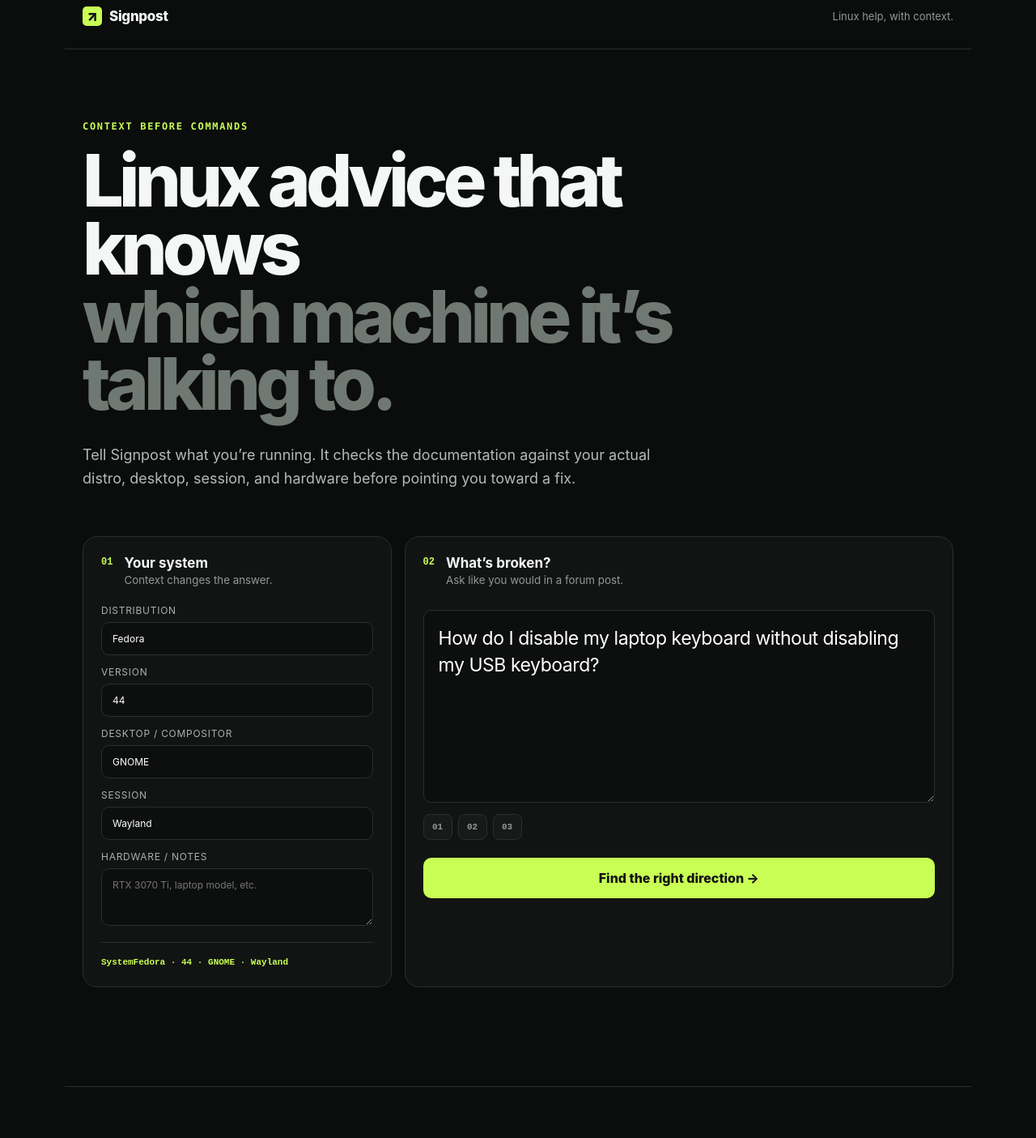
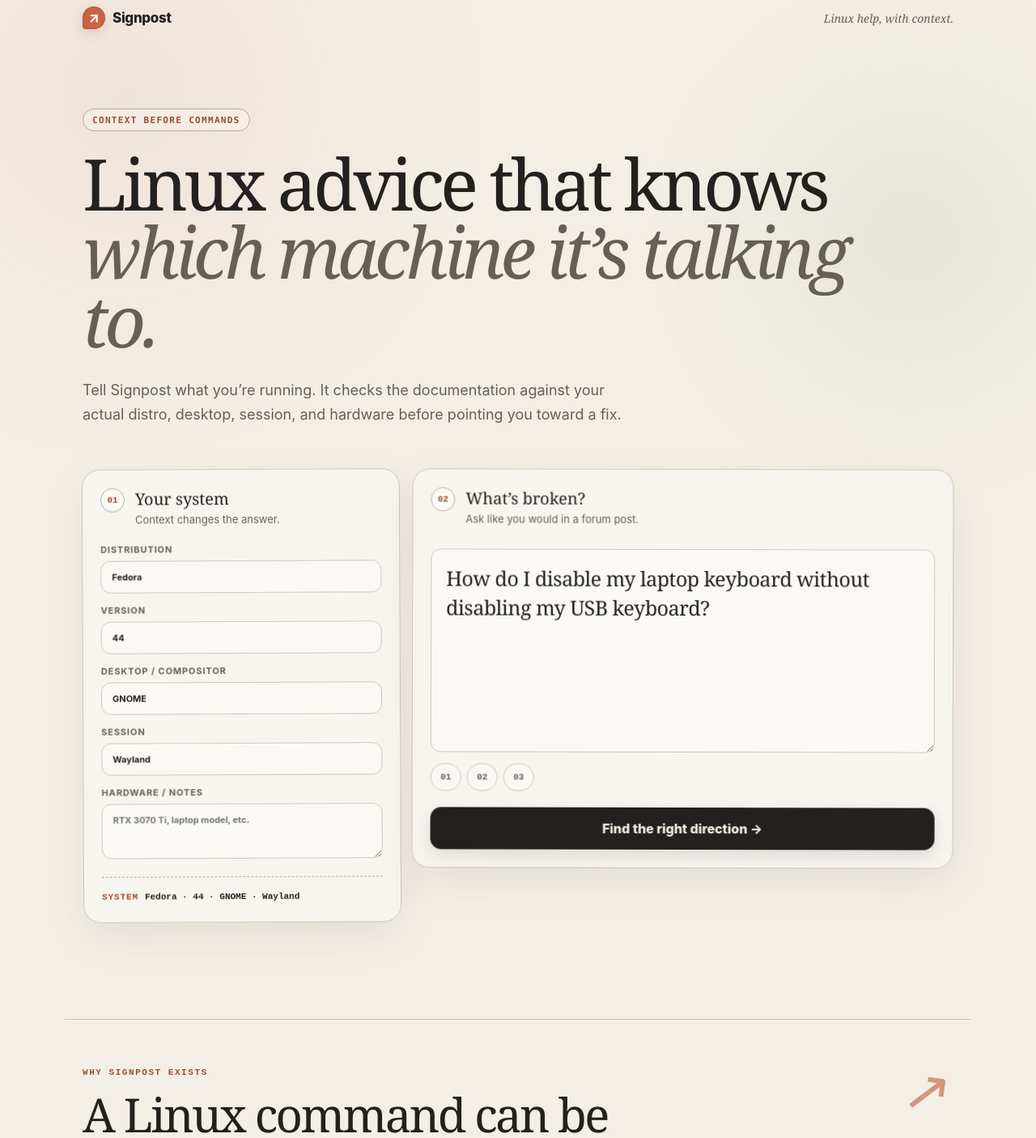
Before and after one commit to miflow13/signpost, a Next.js app: page / in a window 1280 px wide. Shown: the part 20-1425 px from the top of the page at 81% size. Built offline with nearby package versions, Linux system fonts and the light colour scheme.

Commit message:
style: redesign Signpost with warm editorial theme

```diff
--- a/app/globals.css
+++ b/app/globals.css
@@ -1,79 +1,499 @@
 :root {
-  --bg: #0b0c0c;
-  --panel: #121413;
-  --panel-2: #171a18;
-  --line: #2a2f2c;
-  --text: #f4f7f5;
-  --muted: #929a95;
-  --acid: #c9ff55;
-  --danger: #ff6b66;
+  --paper: #f3efe6;
+  --paper-deep: #e9e1d3;
+  --ink: #23211f;
+  --ink-soft: #655f58;
+  --line: #cfc5b7;
+  --line-strong: #b8aa98;
+  --clay: #c86443;
+  --clay-dark: #9e4c32;
+  --sage: #7f8b73;
+  --card: rgba(255,255,255,.38);
+  --card-solid: #f8f4ec;
+  --shadow: 0 18px 50px rgba(63, 48, 34, .08);
   --max: 1120px;
 }
+
 * { box-sizing: border-box; }
-html { background: var(--bg); }
-body { margin: 0; background: var(--bg); color: var(--text); font-family: Inter, ui-sans-serif, system-ui, -apple-system, BlinkMacSystemFont, "Segoe UI", sans-serif; }
+
+html {
+  background: var(--paper);
+}
+
+body {
+  margin: 0;
+  background:
+    radial-gradient(circle at 12% 8%, rgba(200,100,67,.08), transparent 23%),
+    radial-gradient(circle at 88% 18%, rgba(127,139,115,.10), transparent 18%),
+    var(--paper);
+  color: var(--ink);
+  font-family: Inter, ui-sans-serif, system-ui, -apple-system, BlinkMacSystemFont, "Segoe UI", sans-serif;
+  min-height: 100vh;
+}
+
 button, input, textarea { font: inherit; }
-main { min-height: 100vh; }
-nav { max-width: var(--max); margin: 0 auto; padding: 28px 22px; display: flex; justify-content: space-between; align-items: center; border-bottom: 1px solid var(--line); }
-.brand { font-size: 17px; font-weight: 800; letter-spacing: -0.02em; display: flex; gap: 9px; align-items: center; }
-.brand span { display: inline-grid; place-items: center; width: 24px; height: 24px; background: var(--acid); color: #111; border-radius: 5px; font-weight: 900; }
-.nav-note { color: var(--muted); font-size: 13px; }
-.hero { max-width: var(--max); margin: 0 auto; padding: 88px 22px 56px; }
-.eyebrow { font: 700 12px/1.2 ui-monospace, SFMono-Regular, Menlo, monospace; letter-spacing: .14em; color: var(--acid); margin-bottom: 18px; }
-.eyebrow em { color: white; font-style: normal; }
-h1 { margin: 0; max-width: 900px; font-size: clamp(48px, 8vw, 90px); line-height: .93; letter-spacing: -.065em; font-weight: 830; }
-h1 span { color: #707873; }
-.hero > p { max-width: 720px; color: #b4bbb7; font-size: 18px; line-height: 1.6; margin: 32px 0 0; }
-.workspace { max-width: var(--max); margin: 0 auto; padding: 0 22px 32px; display: grid; grid-template-columns: .72fr 1.28fr; gap: 16px; }
-.profile-card, .ask-card, .answer-card { border: 1px solid var(--line); background: var(--panel); border-radius: 18px; }
-.profile-card, .ask-card { padding: 22px; }
-.card-heading { display: flex; gap: 14px; align-items: flex-start; margin-bottom: 22px; }
-.card-heading > span { color: var(--acid); font: 700 12px/1.6 ui-monospace, monospace; }
-.card-heading b { display: block; font-size: 17px; }
-.card-heading small { display: block; color: var(--muted); margin-top: 3px; }
-label { color: #aab1ad; font-size: 12px; display: block; margin: 13px 0; text-transform: uppercase; letter-spacing: .06em; }
-input, textarea { width: 100%; background: #0d0f0e; border: 1px solid var(--line); color: white; padding: 12px 13px; border-radius: 10px; margin-top: 7px; outline: none; text-transform: none; letter-spacing: 0; }
-input:focus, textarea:focus { border-color: #57614d; box-shadow: 0 0 0 3px rgba(201,255,85,.07); }
+
+main {
+  min-height: 100vh;
+  position: relative;
+}
+
+main::before {
+  content: "";
+  position: fixed;
+  inset: 0;
+  pointer-events: none;
+  opacity: .22;
+  background-image:
+    linear-gradient(rgba(35,33,31,.025) 1px, transparent 1px),
+    linear-gradient(90deg, rgba(35,33,31,.018) 1px, transparent 1px);
+  background-size: 32px 32px;
+  mask-image: linear-gradient(to bottom, rgba(0,0,0,.45), transparent 78%);
+}
+
+nav {
+  max-width: var(--max);
+  margin: 0 auto;
+  padding: 28px 22px 20px;
+  display: flex;
+  justify-content: space-between;
+  align-items: center;
+}
+
+.brand {
+  font-size: 17px;
+  font-weight: 760;
+  letter-spacing: -.02em;
+  display: flex;
+  gap: 9px;
+  align-items: center;
+}
+
+.brand span {
+  display: inline-grid;
+  place-items: center;
+  width: 28px;
+  height: 28px;
+  background: var(--clay);
+  color: #fff8f2;
+  border: 1px solid rgba(35,33,31,.18);
+  border-radius: 50% 50% 50% 14%;
+  font-weight: 800;
+  box-shadow: 0 5px 14px rgba(158,76,50,.18);
+}
+
+.nav-note {
+  color: var(--ink-soft);
+  font-family: Georgia, "Times New Roman", serif;
+  font-style: italic;
+  font-size: 14px;
+}
+
+.hero {
+  max-width: var(--max);
+  margin: 0 auto;
+  padding: 78px 22px 52px;
+}
+
+.eyebrow {
+  width: fit-content;
+  border: 1px solid var(--line-strong);
+  border-radius: 999px;
+  padding: 8px 11px 7px;
+  font: 700 11px/1 ui-monospace, SFMono-Regular, Menlo, monospace;
+  letter-spacing: .12em;
+  color: var(--clay-dark);
+  background: rgba(255,255,255,.28);
+  margin-bottom: 22px;
+}
+
+h1 {
+  margin: 0;
+  max-width: 960px;
+  font-family: Georgia, "Times New Roman", serif;
+  font-size: clamp(48px, 7.6vw, 88px);
+  line-height: .96;
+  letter-spacing: -.055em;
+  font-weight: 500;
+}
+
+h1 span {
+  color: var(--ink-soft);
+  font-style: italic;
+  font-weight: 400;
+}
+
+.hero > p {
+  max-width: 700px;
+  color: var(--ink-soft);
+  font-size: 18px;
+  line-height: 1.65;
+  margin: 30px 0 0;
+}
+
+.workspace {
+  max-width: var(--max);
+  margin: 0 auto;
+  padding: 0 22px 28px;
+  display: grid;
+  grid-template-columns: .74fr 1.26fr;
+  gap: 14px;
+  align-items: start;
+}
+
+.profile-card,
+.ask-card,
+.answer-card {
+  border: 1px solid var(--line);
+  background: var(--card);
+  box-shadow: var(--shadow);
+  backdrop-filter: blur(8px);
+}
+
+.profile-card,
+.ask-card {
+  padding: 22px;
+  border-radius: 22px;
+}
+
+.profile-card {
+  transform: rotate(-.25deg);
+}
+
+.ask-card {
+  transform: rotate(.12deg);
+}
+
+.card-heading {
+  display: flex;
+  gap: 13px;
+  align-items: flex-start;
+  margin-bottom: 22px;
+}
+
+.card-heading > span {
+  min-width: 30px;
+  height: 30px;
+  display: grid;
+  place-items: center;
+  border: 1px solid var(--line-strong);
+  border-radius: 50%;
+  color: var(--clay-dark);
+  font: 700 11px ui-monospace, monospace;
+  background: rgba(255,255,255,.35);
+}
+
+.card-heading b {
+  display: block;
+  font-family: Georgia, "Times New Roman", serif;
+  font-size: 20px;
+  font-weight: 500;
+}
+
+.card-heading small {
+  display: block;
+  color: var(--ink-soft);
+  margin-top: 4px;
+  font-size: 13px;
+}
+
+label {
+  color: var(--ink-soft);
+  font-size: 11px;
+  display: block;
+  margin: 14px 0;
+  text-transform: uppercase;
+  letter-spacing: .08em;
+  font-weight: 700;
+}
+
+input,
+textarea {
+  width: 100%;
+  background: rgba(255,255,255,.36);
+  border: 1px solid var(--line);
+  color: var(--ink);
+  padding: 12px 13px;
+  border-radius: 12px;
+  margin-top: 7px;
+  outline: none;
+  text-transform: none;
+  letter-spacing: 0;
+  box-shadow: inset 0 1px 0 rgba(255,255,255,.5);
+}
+
+input:focus,
+textarea:focus {
+  border-color: var(--clay);
+  box-shadow: 0 0 0 3px rgba(200,100,67,.11);
+  background: rgba(255,255,255,.58);
+}
+
 textarea { resize: vertical; }
-.profile-chip { margin-top: 17px; border-top: 1px solid var(--line); padding-top: 17px; color: var(--acid); font: 600 11px/1.4 ui-monospace, monospace; }
-.question { min-height: 178px; font-size: 23px; line-height: 1.45; letter-spacing: -.02em; padding: 18px; }
-.examples { display: flex; gap: 7px; margin: 10px 0 22px; }
-.examples button { width: 36px; height: 32px; border-radius: 8px; border: 1px solid var(--line); color: var(--muted); background: var(--panel-2); cursor: pointer; font: 700 11px ui-monospace, monospace; }
-.examples button:hover { color: var(--acid); border-color: #647d35; }
-.submit { width: 100%; padding: 15px 18px; border: none; border-radius: 10px; background: var(--acid); color: #111; font-weight: 850; cursor: pointer; }
-.submit:disabled { cursor: progress; opacity: .65; }
-.answer-card { max-width: calc(var(--max) - 44px); margin: 0 auto; padding: 0; overflow: hidden; display: none; }
+
+.profile-chip {
+  margin-top: 19px;
+  padding-top: 16px;
+  border-top: 1px dashed var(--line-strong);
+  color: var(--ink);
+  font: 600 11px/1.5 ui-monospace, monospace;
+}
+
+.profile-chip span {
+  display: inline-block;
+  margin-right: 8px;
+  color: var(--clay-dark);
+  text-transform: uppercase;
+  letter-spacing: .08em;
+}
+
+.question {
+  min-height: 190px;
+  font-family: Georgia, "Times New Roman", serif;
+  font-size: 25px;
+  line-height: 1.42;
+  letter-spacing: -.02em;
+  padding: 18px;
+}
+
+.examples {
+  display: flex;
+  gap: 7px;
+  margin: 10px 0 20px;
+}
+
+.examples button {
+  width: 38px;
+  height: 34px;
+  border-radius: 999px;
+  border: 1px solid var(--line);
+  color: var(--ink-soft);
+  background: rgba(255,255,255,.30);
+  cursor: pointer;
+  font: 700 11px ui-monospace, monospace;
+}
+
+.examples button:hover {
+  color: var(--clay-dark);
+  border-color: var(--clay);
+  background: rgba(255,255,255,.58);
+}
+
+.submit {
+  width: 100%;
+  padding: 15px 18px;
+  border: 1px solid var(--ink);
+  border-radius: 13px;
+  background: var(--ink);
+  color: var(--paper);
+  font-weight: 760;
+  cursor: pointer;
+  box-shadow: 0 8px 20px rgba(35,33,31,.12);
+}
+
+.submit:hover:not(:disabled) {
+  transform: translateY(-1px);
+}
+
+.submit:disabled {
+  cursor: progress;
+  opacity: .56;
+}
+
+.answer-card {
+  max-width: calc(var(--max) - 44px);
+  margin: 0 auto;
+  border-radius: 22px;
+  overflow: hidden;
+  display: none;
+  background: var(--card-solid);
+}
+
 .answer-card.visible { display: block; }
-.answer-top { display: flex; justify-content: space-between; gap: 12px; padding: 16px 20px; border-bottom: 1px solid var(--line); color: #c3cbc6; font-size: 13px; }
-.answer-top code { color: var(--muted); }
-.status-dot { width: 7px; height: 7px; border-radius: 50%; display: inline-block; background: var(--acid); margin-right: 7px; box-shadow: 0 0 14px rgba(201,255,85,.5); }
-article, .error { padding: 26px; max-width: 860px; }
-article h2 { font-size: 14px; color: var(--acid); text-transform: uppercase; letter-spacing: .08em; margin: 30px 0 10px; }
+
+.answer-top {
+  display: flex;
+  justify-content: space-between;
+  gap: 12px;
+  padding: 15px 20px;
+  border-bottom: 1px solid var(--line);
+  color: var(--ink-soft);
+  font-size: 13px;
+  background: rgba(233,225,211,.45);
+}
+
+.answer-top code {
+  color: var(--ink-soft);
+  font-size: 11px;
+}
+
+.status-dot {
+  width: 8px;
+  height: 8px;
+  border-radius: 50%;
+  display: inline-block;
+  background: var(--sage);
+  margin-right: 7px;
+  box-shadow: 0 0 0 4px rgba(127,139,115,.11);
+}
+
+article,
+.error {
+  padding: 30px;
+  max-width: 880px;
+}
+
+article h2 {
+  font-family: Georgia, "Times New Roman", serif;
+  font-size: 24px;
+  font-weight: 500;
+  color: var(--ink);
+  margin: 34px 0 11px;
+  letter-spacing: -.025em;
+}
+
 article h2:first-child { margin-top: 0; }
-article p, article li { color: #d5dad7; line-height: 1.65; }
-article code { background: #080a09; border: 1px solid var(--line); padding: 2px 5px; border-radius: 5px; }
-article a { color: var(--acid); }
-.error { color: #ffc0bd; }
-.error p { color: var(--danger); }
-.error small { color: var(--muted); }
-.loading-lines { padding: 28px; display: grid; gap: 10px; }
-.loading-lines i { display: block; height: 13px; border-radius: 7px; background: linear-gradient(90deg, #1e211f, #2b302d, #1e211f); animation: pulse 1.15s infinite; }
+
+article h2::before {
+  content: "↗ ";
+  color: var(--clay);
+}
+
+article p,
+article li {
+  color: #3f3a36;
+  line-height: 1.72;
+}
+
+article code {
+  background: #ece4d7;
+  border: 1px solid var(--line);
+  padding: 2px 5px;
+  border-radius: 5px;
+}
+
+article pre {
+  background: #24211f;
+  color: #f6efe6;
+  padding: 16px;
+  border-radius: 12px;
+  overflow: auto;
+  border: 1px solid #171513;
+}
+
+article pre code {
+  background: transparent;
+  border: 0;
+  padding: 0;
+  color: inherit;
+}
+
+article a {
+  color: var(--clay-dark);
+  text-decoration-thickness: 1px;
+  text-underline-offset: 3px;
+}
+
+.error { color: #8a3b31; }
+.error p { color: #a8483c; }
+.error small { color: var(--ink-soft); }
+
+.loading-lines {
+  padding: 30px;
+  display: grid;
+  gap: 10px;
+}
+
+.loading-lines i {
+  display: block;
+  height: 13px;
+  border-radius: 7px;
+  background: linear-gradient(90deg, #e9e1d3, #d9cdbc, #e9e1d3);
+  animation: pulse 1.15s infinite;
+}
+
 .loading-lines i:nth-child(2) { width: 82%; }
 .loading-lines i:nth-child(3) { width: 91%; }
 .loading-lines i:nth-child(4) { width: 62%; }
+
 @keyframes pulse { 50% { opacity: .45; } }
-.thesis { max-width: var(--max); margin: 90px auto 20px; padding: 56px 22px; border-top: 1px solid var(--line); }
-.thesis span { color: var(--acid); font: 700 11px ui-monospace, monospace; letter-spacing: .14em; }
-.thesis p { font-size: clamp(30px, 5vw, 57px); line-height: 1; letter-spacing: -.045em; max-width: 900px; margin: 16px 0 0; font-weight: 760; }
-.thesis .muted { color: #727a75; margin-top: 7px; }
-footer { max-width: var(--max); margin: 0 auto; padding: 22px; color: #6f7772; font-size: 12px; border-top: 1px solid var(--line); }
+
+.perf {
+  display: flex;
+  flex-wrap: wrap;
+  gap: 8px;
+  padding: 12px 20px;
+  border-bottom: 1px solid var(--line);
+  background: rgba(255,255,255,.28);
+}
+
+.perf span {
+  font: 600 10px ui-monospace, monospace;
+  color: var(--ink-soft);
+  background: rgba(255,255,255,.45);
+  border: 1px solid var(--line);
+  padding: 6px 8px;
+  border-radius: 999px;
+}
+
+.thesis {
+  max-width: var(--max);
+  margin: 92px auto 22px;
+  padding: 52px 22px;
+  border-top: 1px solid var(--line);
+  position: relative;
+}
+
+.thesis::after {
+  content: "↗";
+  position: absolute;
+  right: 24px;
+  top: 36px;
+  color: var(--clay);
+  font-family: Georgia, serif;
+  font-size: 72px;
+  transform: rotate(8deg);
+  opacity: .65;
+}
+
+.thesis span {
+  color: var(--clay-dark);
+  font: 700 11px ui-monospace, monospace;
+  letter-spacing: .14em;
+}
+
+.thesis p {
+  font-family: Georgia, "Times New Roman", serif;
+  font-size: clamp(32px, 5vw, 58px);
+  line-height: 1;
+  letter-spacing: -.045em;
+  max-width: 900px;
+  margin: 16px 0 0;
+  font-weight: 500;
+}
+
+.thesis .muted {
+  color: var(--ink-soft);
+  font-style: italic;
+  margin-top: 8px;
+}
+
+footer {
+  max-width: var(--max);
+  margin: 0 auto;
+  padding: 22px;
+  color: var(--ink-soft);
+  font-size: 12px;
+  border-top: 1px solid var(--line);
+}
+
 @media (max-width: 760px) {
   .nav-note { display: none; }
-  .hero { padding-top: 60px; }
+  .hero { padding-top: 58px; }
   .workspace { grid-template-columns: 1fr; }
-  .question { font-size: 19px; }
+  .profile-card,
+  .ask-card { transform: none; }
+  .question { font-size: 20px; }
   .answer-top { align-items: flex-start; flex-direction: column; }
+  .thesis::after { display: none; }
 }
-
-.perf { display:flex; flex-wrap:wrap; gap:8px; padding:14px 20px; border-bottom:1px solid var(--line); }
-.perf span { font:600 11px ui-monospace, monospace; color:var(--muted); background:#0d0f0e; border:1px solid var(--line); padding:6px 8px; border-radius:7px; }
```
